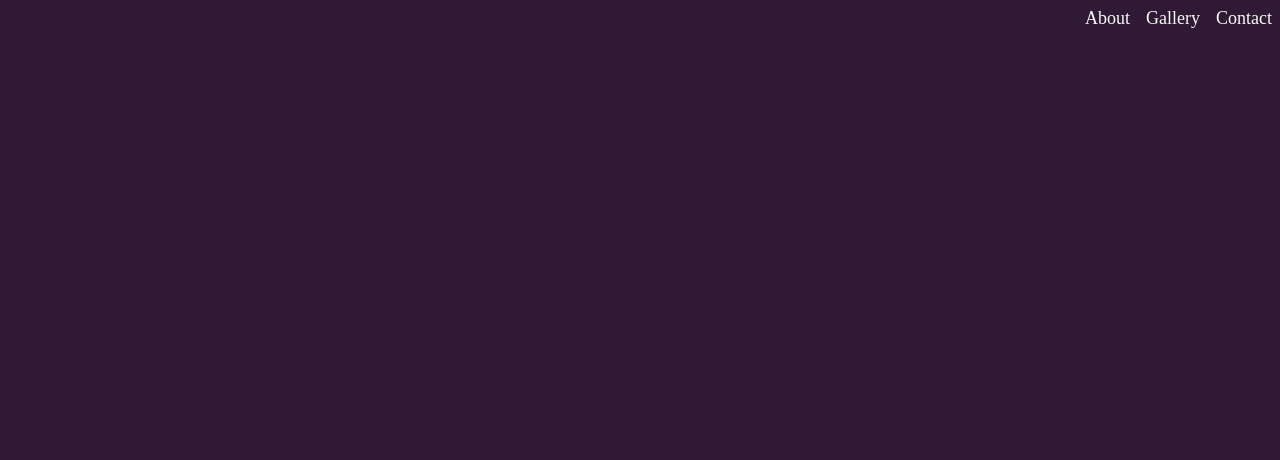
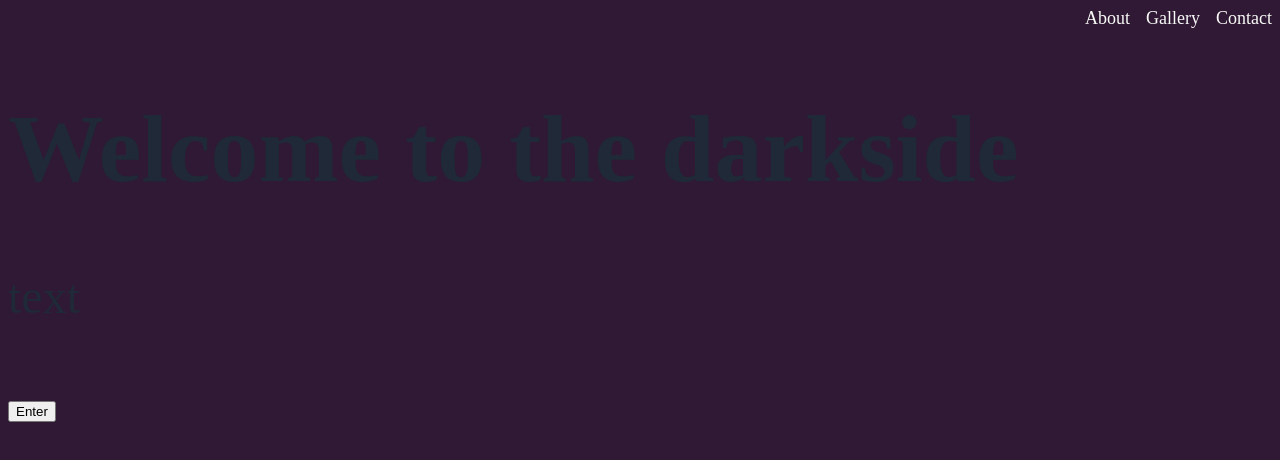
Before and after one commit to liushy-lab/Landing-Page, a plain HTML site: page index.html in a window 1280 px wide. Drawn offline with Linux system fonts and the light colour scheme.

```diff
--- a/index.html
+++ b/index.html
@@ -20,7 +20,12 @@
     </div>
 
     <div class="hero">
-
+        <h1>Welcome to the darkside</h1>
+        <p>text</p>
+        <button>Enter</button>
+        <div class="img">
+            <img src="">
+        </div>
     </div>
 
 
```
